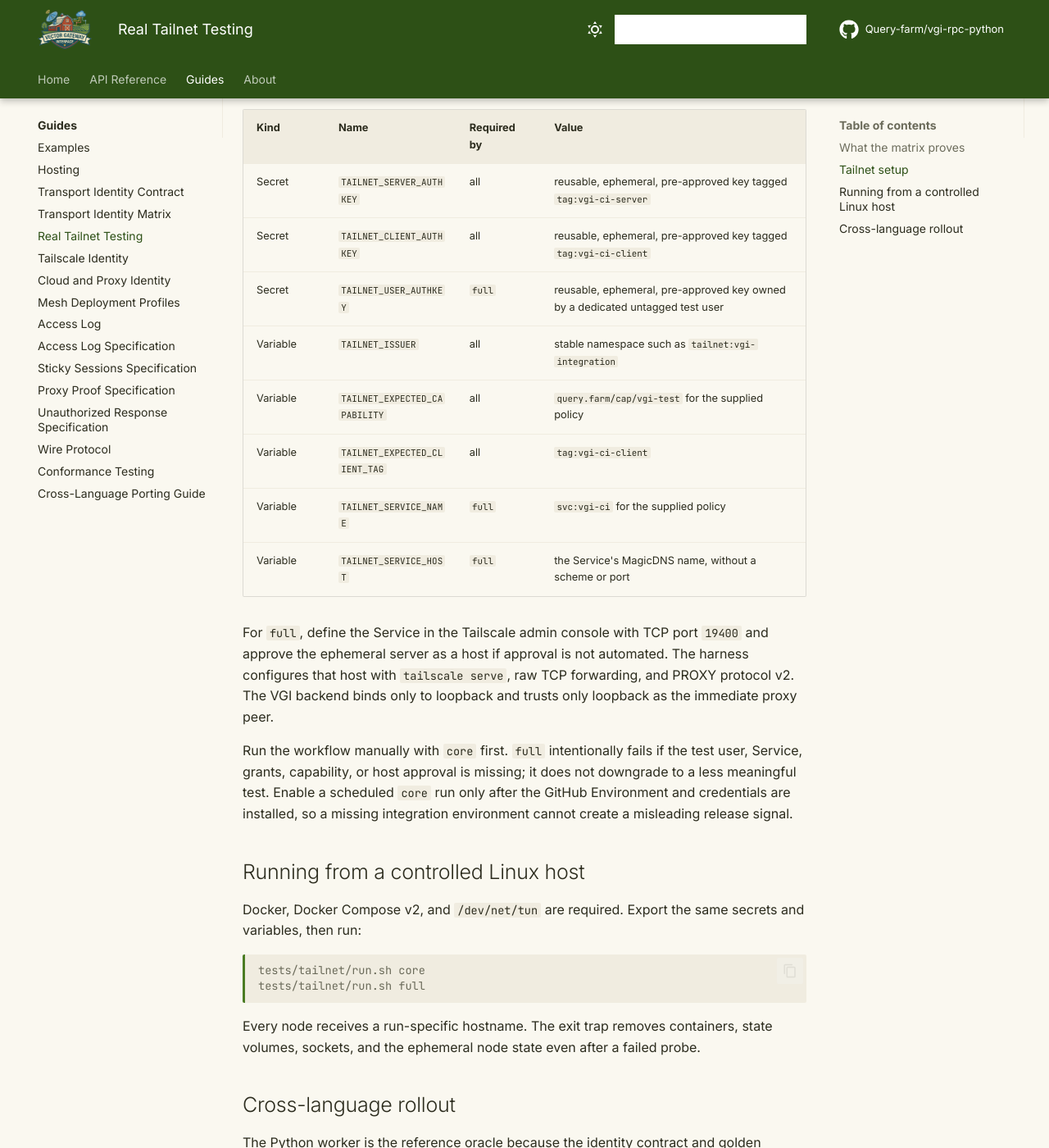
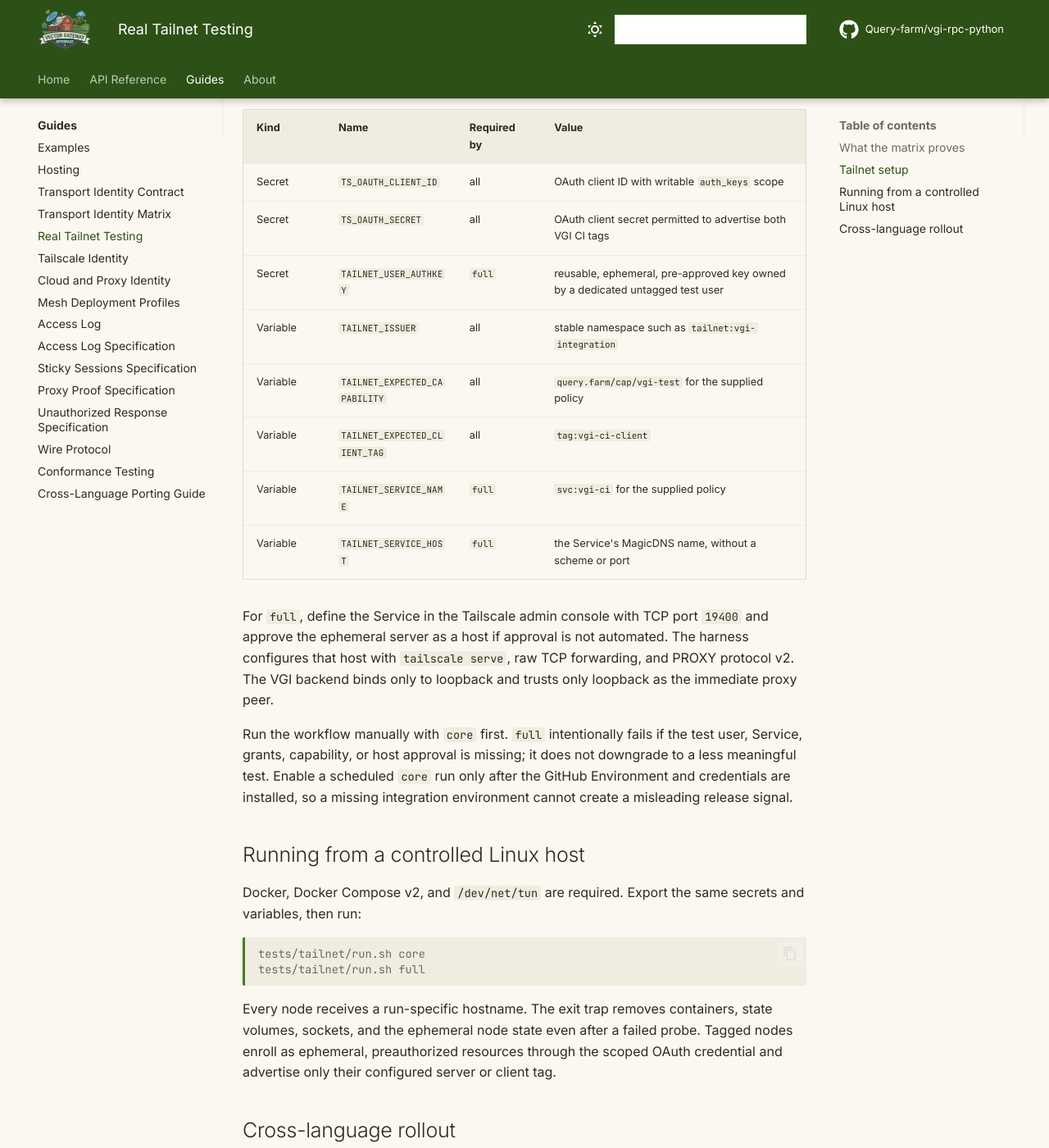
Before and after one commit to Query-farm/vgi-rpc-python, an MkDocs documentation site: the page built from docs/real-tailnet-testing.md, in a window 1280 px wide and 1400 px high, scrolled down 1220 px. Shown: the whole window at 82% size. Built offline with MkDocs 1.6.1 and Material for MkDocs 9.7.7, drawn with Linux system fonts in a browser that asks for light colours; comment, search, counter and statistics services are not loaded.

Commit message:
ci: enroll Tailnet nodes with OAuth

```diff
--- a/docs/real-tailnet-testing.md
+++ b/docs/real-tailnet-testing.md
@@ -33,8 +33,8 @@
 
 | Kind | Name | Required by | Value |
 | --- | --- | --- | --- |
-| Secret | `TAILNET_SERVER_AUTHKEY` | all | reusable, ephemeral, pre-approved key tagged `tag:vgi-ci-server` |
-| Secret | `TAILNET_CLIENT_AUTHKEY` | all | reusable, ephemeral, pre-approved key tagged `tag:vgi-ci-client` |
+| Secret | `TS_OAUTH_CLIENT_ID` | all | OAuth client ID with writable `auth_keys` scope |
+| Secret | `TS_OAUTH_SECRET` | all | OAuth client secret permitted to advertise both VGI CI tags |
 | Secret | `TAILNET_USER_AUTHKEY` | `full` | reusable, ephemeral, pre-approved key owned by a dedicated untagged test user |
 | Variable | `TAILNET_ISSUER` | all | stable namespace such as `tailnet:vgi-integration` |
 | Variable | `TAILNET_EXPECTED_CAPABILITY` | all | `query.farm/cap/vgi-test` for the supplied policy |
@@ -66,6 +66,8 @@
 
 Every node receives a run-specific hostname. The exit trap removes containers,
 state volumes, sockets, and the ephemeral node state even after a failed probe.
+Tagged nodes enroll as ephemeral, preauthorized resources through the scoped
+OAuth credential and advertise only their configured server or client tag.
 
 ## Cross-language rollout
 
```
Also changed, not shown: 3 other files.
